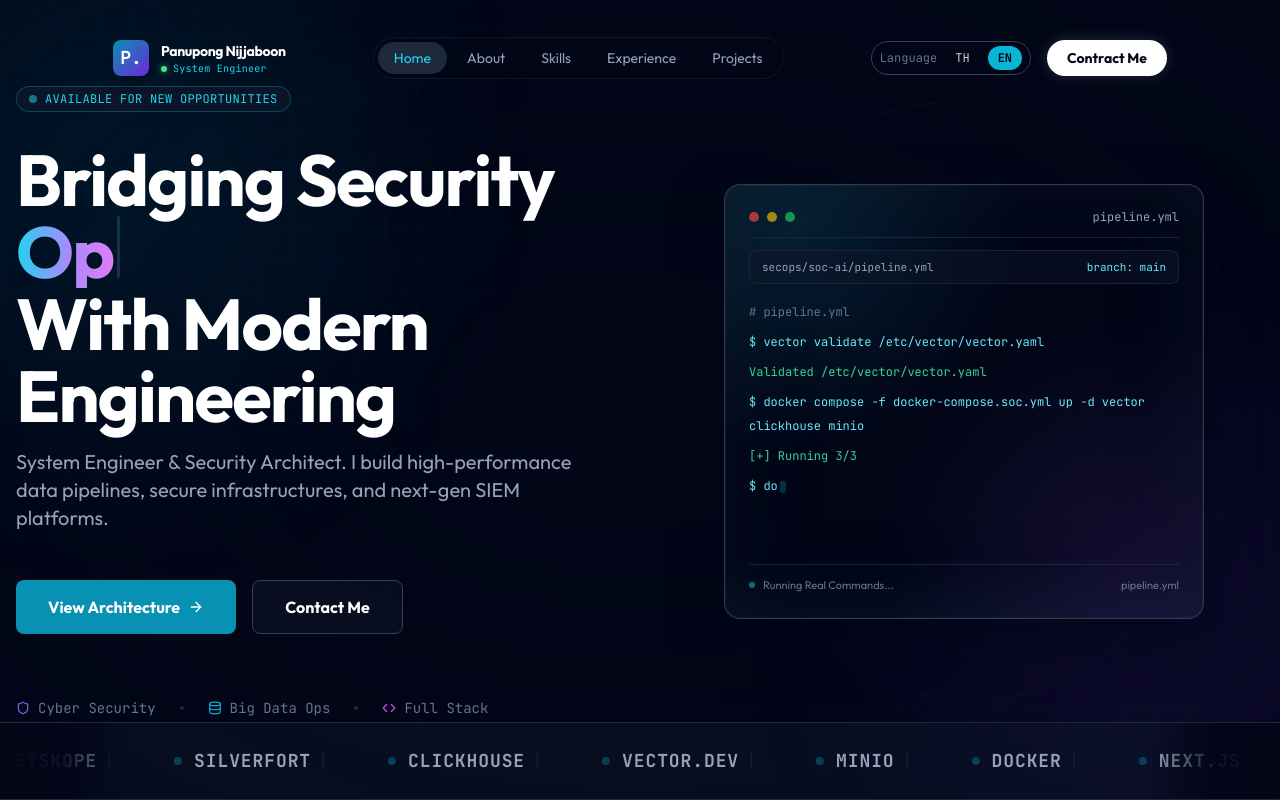
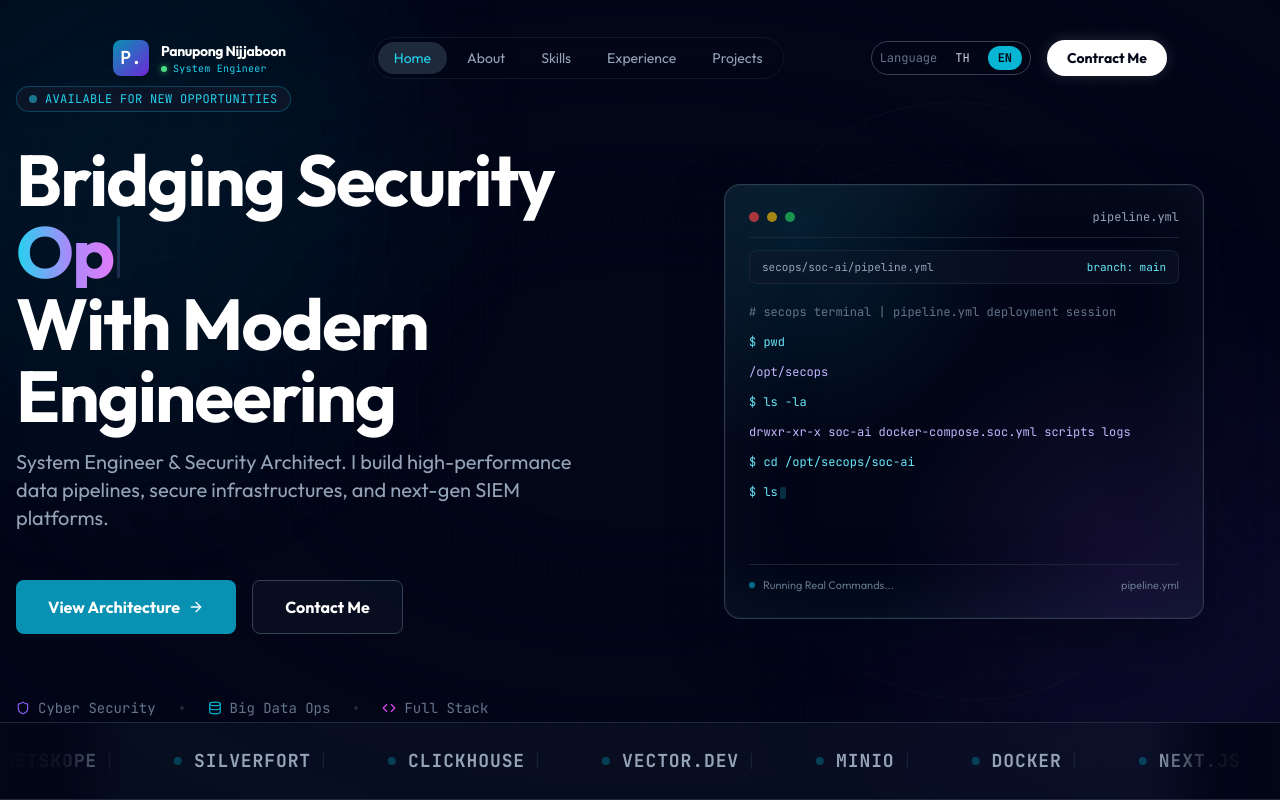
Before and after one commit to bew4113/portfolio, a React (Vite) app: page / in a window 1280 px wide. Shown: the top 800 px of the page. Built offline with nearby package versions, Linux system fonts and the light colour scheme.

Commit message:
feat: expand terminal with extended real SOC command flow

```diff
--- a/src/cv.tsx
+++ b/src/cv.tsx
@@ -502,21 +502,56 @@ const useTerminalTyper = (
 // --- COMPONENTS ---
 
 const TERMINAL_SCRIPT: TerminalLine[] = [
-  { text: '# pipeline.yml', color: 'text-slate-500' },
+  { text: '# secops terminal | pipeline.yml deployment session', color: 'text-slate-500' },
+  { text: '$ pwd', color: 'text-cyan-300' },
+  { text: '/opt/secops', color: 'text-violet-300' },
+  { text: '$ ls -la', color: 'text-cyan-300' },
+  { text: 'drwxr-xr-x soc-ai  docker-compose.soc.yml  scripts  logs', color: 'text-violet-300' },
+  { text: '$ cd /opt/secops/soc-ai', color: 'text-cyan-300' },
+  { text: '$ ls', color: 'text-cyan-300' },
+  { text: 'pipeline.yml  vector.yaml  playbooks/  dashboards/', color: 'text-violet-300' },
+  { text: '$ cat pipeline.yml', color: 'text-cyan-300' },
+  { text: 'source: crowdstrike-logscale | sink: clickhouse,minio', color: 'text-violet-300' },
+  { text: '$ grep -n "playbook\|graph" pipeline.yml', color: 'text-cyan-300' },
+  { text: '18: playbook: ransomware_auto_isolate | 27: graph_sync: true', color: 'text-violet-300' },
   { text: '$ vector validate /etc/vector/vector.yaml', color: 'text-cyan-300' },
   { text: 'Validated /etc/vector/vector.yaml', color: 'text-emerald-400' },
-  { text: '$ docker compose -f docker-compose.soc.yml up -d vector clickhouse minio', color: 'text-cyan-300' },
-  { text: '[+] Running 3/3', color: 'text-emerald-400' },
-  { text: '$ docker exec clickhouse clickhouse-client -q "SELECT count() FROM siem.logs"', color: 'text-cyan-300' },
-  { text: 'count(): 2439812', color: 'text-fuchsia-300' },
+  { text: '$ systemctl status vector --no-pager | head -n 5', color: 'text-cyan-300' },
+  { text: 'active (running) since Tue 2026-04-28 08:11:02 UTC', color: 'text-emerald-400' },
+  { text: '$ docker compose -f /opt/secops/docker-compose.soc.yml ps', color: 'text-cyan-300' },
+  { text: 'vector  Up | clickhouse  Up | minio  Up | n8n  Up', color: 'text-emerald-400' },
+  { text: '$ docker compose -f /opt/secops/docker-compose.soc.yml logs --tail=15 vector', color: 'text-cyan-300' },
+  { text: '[info] processed=2.4m/s dropped=0 retries=0', color: 'text-fuchsia-300' },
+  { text: '$ clickhouse-client -q "SELECT count() FROM siem.logs WHERE ts >= now()-INTERVAL 5 MINUTE"', color: 'text-cyan-300' },
+  { text: '7219843', color: 'text-fuchsia-300' },
   { text: '$ mc alias set soc http://127.0.0.1:9000 $MINIO_ACCESS_KEY $MINIO_SECRET_KEY', color: 'text-cyan-300' },
-  { text: "Added `soc` successfully.", color: 'text-emerald-400' },
-  { text: '$ mc ls soc/log-archive/', color: 'text-cyan-300' },
-  { text: '[2026-04-28 09:10:31]  14GiB STANDARD secops/', color: 'text-violet-300' },
+  { text: 'Added `soc` successfully.', color: 'text-emerald-400' },
+  { text: '$ mc ls soc/log-archive/secops/', color: 'text-cyan-300' },
+  { text: '[2026-04-28 09:10:31]  14GiB STANDARD 2026-04-28/', color: 'text-violet-300' },
+  { text: '$ /var/ossec/bin/wazuh-control status', color: 'text-cyan-300' },
+  { text: 'wazuh-manager: running | wazuh-analysisd: running', color: 'text-emerald-400' },
+  { text: '$ journalctl -u wazuh-manager -n 10 --no-pager', color: 'text-cyan-300' },
+  { text: 'rule_id=5710 level=7 srcip=10.10.22.14 action=correlated', color: 'text-violet-300' },
+  { text: '$ sudo /opt/CrowdStrike/falconctl -g --aid', color: 'text-cyan-300' },
+  { text: 'AID="2f8d9a5a2f1d4e5f9abce123456789ab"', color: 'text-emerald-400' },
+  { text: '$ nmap -sV -Pn -p 22,80,443 10.10.20.15', color: 'text-cyan-300' },
+  { text: '22/tcp open ssh | 80/tcp open http | 443/tcp open https', color: 'text-violet-300' },
+  { text: '$ nc -vz 10.10.20.15 443', color: 'text-cyan-300' },
+  { text: 'Connection to 10.10.20.15 443 port [tcp/https] succeeded!', color: 'text-emerald-400' },
+  { text: '$ wafw00f https://portal.secops.local', color: 'text-cyan-300' },
+  { text: '[+] The site is behind Cloudflare (Cloudflare Inc.)', color: 'text-emerald-400' },
   { text: '$ pwsh -Command "Connect-MgGraph -Scopes \"User.Read.All,Mail.Send\""', color: 'text-cyan-300' },
   { text: 'Welcome to Microsoft Graph!', color: 'text-emerald-400' },
+  { text: '$ pwsh -Command "Get-MgUser -Top 3 | Select DisplayName,UserPrincipalName"', color: 'text-cyan-300' },
+  { text: 'Panupong Nijjaboon  panupong.nijjaboon@tenant.onmicrosoft.com', color: 'text-violet-300' },
   { text: '$ n8n start', color: 'text-cyan-300' },
   { text: 'Editor is now accessible via: http://localhost:5678', color: 'text-emerald-400' },
+  { text: '$ git -C /opt/secops/soc-ai status --short', color: 'text-cyan-300' },
+  { text: 'M pipeline.yml | M playbooks/ransomware_auto_isolate.ts', color: 'text-violet-300' },
+  { text: '$ npm run build', color: 'text-cyan-300' },
+  { text: 'vite build complete in 1.8s | zero type errors', color: 'text-emerald-400' },
+  { text: '$ echo "SOC automation pipeline online"', color: 'text-cyan-300' },
+  { text: 'SOC automation pipeline online', color: 'text-emerald-400' },
 ];
 
 const AnimatedTerminal = () => {
```
